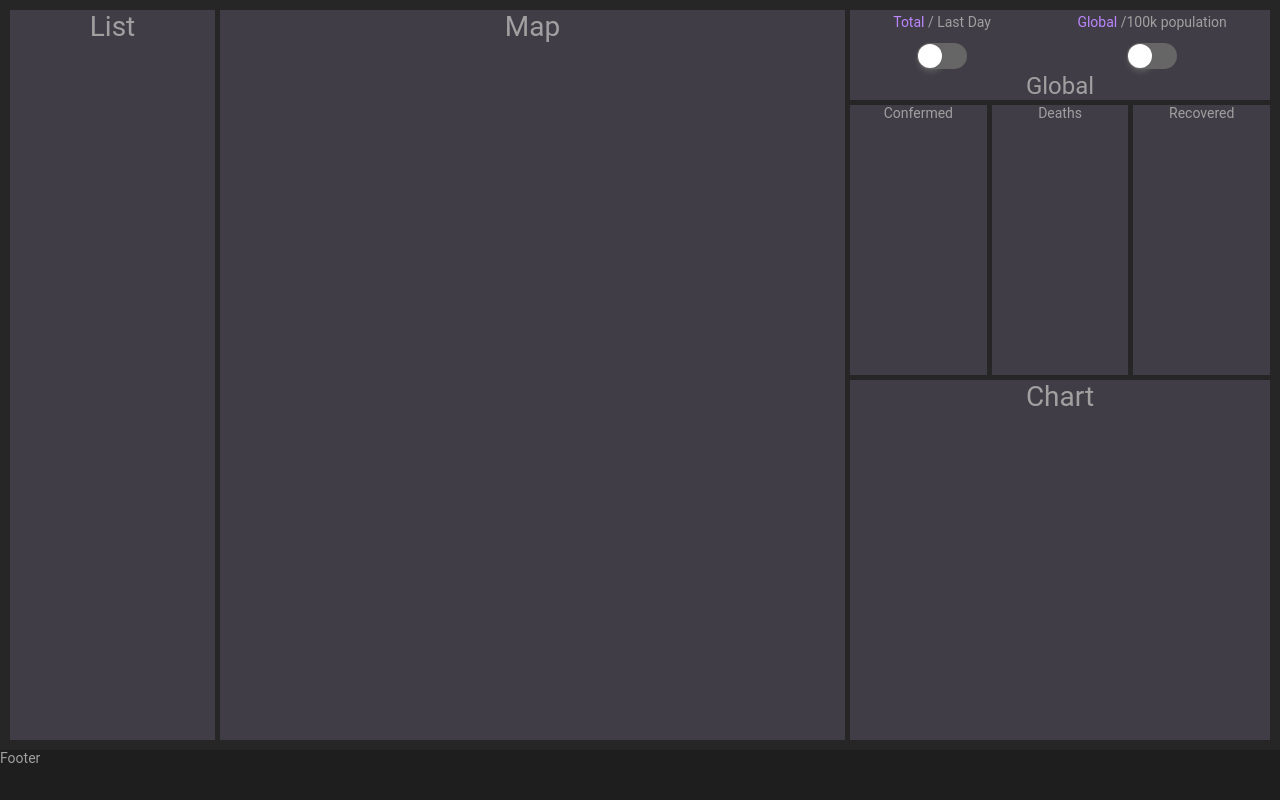
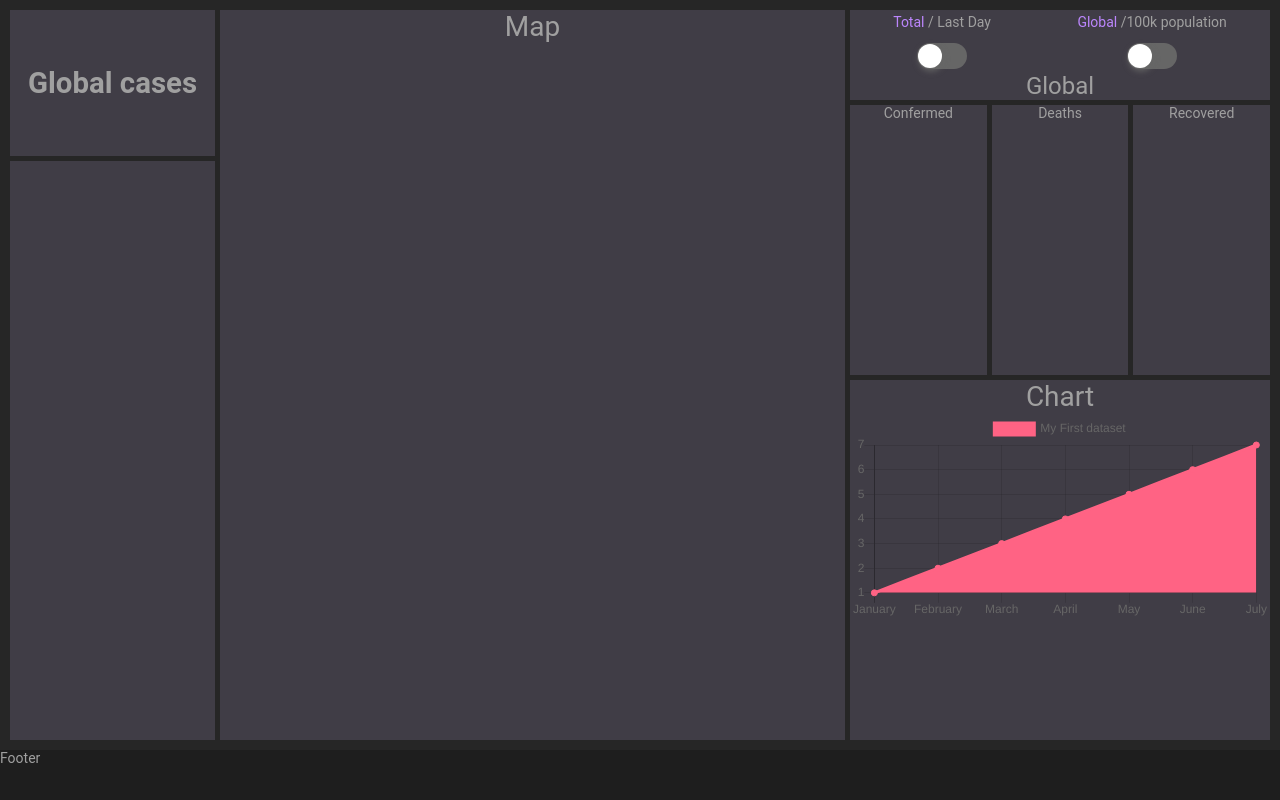
Before and after one commit to ArseniyXaoc/Covid-dashboard, a website built with webpack: page src/index.html in a window 1280 px wide. Built offline with nearby package versions, Linux system fonts and the light colour scheme; no server answers.

Commit message:
init: chart

```diff
--- a/package.json
+++ b/package.json
@@ -29,6 +29,7 @@
     "webpack-dev-server": "^3.11.0"
   },
   "devDependencies": {
+    "chart.js": "^2.9.4",
     "css-loader": "^5.0.1",
     "eslint": "^7.15.0",
     "html-webpack-plugin": "^4.5.0",
--- a/src/index.html
+++ b/src/index.html
@@ -9,13 +9,17 @@
 
 <body>
     <main>
-        <div class="left-sidebar">
-            <section class="list">List</section>
-        </div>
-        <div class="center-section">
+        <section class="left-sidebar">
+            <section class="globalCases"></section>
+            <section class="list"></section>
+        </section>
+        <section class="center-section">
             <section class="map">Map</section>
         </div>
         <div class="right-sidebar">
+
+        </section>
+        <section class="right-sidebar">
             <section class="table">
                 <div class="table__switch switch">
                     <div class="switch__work">
@@ -38,7 +42,7 @@
                 </div>
             </section>
             <section class="chart">Chart</section>
-        </div>
+        </section>
     </main>
     <footer>Footer</footer>
 </body>
--- a/src/scripts/components/app/AppComponent.js
+++ b/src/scripts/components/app/AppComponent.js
@@ -1,12 +1,19 @@
 import TableComponent from '../table/TableComponent';
+import List from './leftSidebar/list';
+import GlobalCases from './leftSidebar/globalCases';
+import ChartComponent from '../chart/chart';
 
 export default class AppComponent {
     constructor(dataService) {
         this.dataService = dataService;
         this.allCountriesData = {};
-        this.allCountriesPopData = {};
+        this.allCountriesPopulationData = {};
         this.fetchPopulationData();
         this.fetchAllData();
+        this.dataStates = ['NewConfirmed', 'NewDeaths', 'NewRecovered'];
+        this.globalCases = new GlobalCases();
+        this.list = new List();
+        this.chart = new ChartComponent();
     }
 
     // eslint-disable-next-line class-methods-use-this
@@ -17,14 +24,16 @@ export default class AppComponent {
     fetchAllData() {
         this.dataService.getAllCountriesSummaryData().then((data) => {
             this.allCountriesData = data;
+            this.globalCases.showContent(this.allCountriesData.Global, this.dataStates[0]);
+            this.list.showContent(this.allCountriesData.Countries, this.dataStates[0]);
             this.table = new TableComponent(this.allCountriesData);
         });
     }
 
     fetchPopulationData() {
         this.dataService.getAllCountriesPopulationData().then((data) => {
-            this.allCountriesPopData = data;
-            TableComponent.coutryPopulationData = this.allCountriesPopData;
+            this.allCountriesPopulationData = data;
+            TableComponent.coutryPopulationData = this.allCountriesPopulationData;
         });
     }
 }
--- /dev/null
+++ b/src/scripts/components/app/leftSidebar/elementsCreator.js
@@ -0,0 +1,24 @@
+export default class ElementsCreator {
+    static createBlock(className, parent) {
+        const block = document.createElement('div');
+        block.className = className;
+        parent.append(block);
+        return block;
+    }
+
+    static crateTextElement(elementType, className, innerHTML, parent) {
+        const element = document.createElement(elementType);
+        element.className = className;
+        element.innerHTML = innerHTML;
+        parent.append(element);
+        return element;
+    }
+
+    static crateImg(className, alt, parent) {
+        const img = document.createElement('img');
+        img.className = className;
+        img.alt = alt;
+        parent.append(img);
+        return img;
+    }
+}
--- /dev/null
+++ b/src/scripts/components/app/leftSidebar/globalCases.js
@@ -0,0 +1,26 @@
+import ElementsCreator from './elementsCreator';
+
+export default class GlobalCases {
+    constructor() {
+        this.allCountriesData = [];
+        this.globalCasesElement = document.querySelector('.globalCases');
+        this.stateSpan = undefined;
+        this.valueSpan = undefined;
+        this.createHTML();
+    }
+
+    createHTML() {
+        ElementsCreator.crateTextElement('h2', 'globalCases_header', 'Global cases', this.globalCasesElement);
+        this.valueSpan = ElementsCreator.crateTextElement('span', 'globalCases_value', '', this.globalCasesElement);
+        this.stateSpan = ElementsCreator.crateTextElement('span', 'globalCases_state', '', this.globalCasesElement);
+    }
+
+    showContent(data, state) {
+        this.allCountriesData = data;
+        const stateBody = state.split('New').join('');
+        const newCases = state;
+        const totalCases = 'Total'.concat(stateBody);
+        this.valueSpan.innerText = `${this.allCountriesData[newCases]} / ${this.allCountriesData[totalCases]}`;
+        this.stateSpan.innerText = `new ${stateBody.toLowerCase()} / total ${stateBody.toLowerCase()}`;
+    }
+}
--- /dev/null
+++ b/src/scripts/components/app/leftSidebar/list.js
@@ -0,0 +1,37 @@
+import ElementsCreator from './elementsCreator';
+
+export default class List {
+    constructor() {
+        this.countryData = [];
+        this.list = document.querySelector('.list');
+        this.countryContainers = undefined;
+    }
+
+    createHTML() {
+        ElementsCreator.crateTextElement('h2', 'list_header', 'Cases by Country', this.list);
+        return Array(this.countryData.length).fill('').map(() => {
+            const block = ElementsCreator.createBlock('item', this.list);
+            const casesSpan = ElementsCreator.crateTextElement('span', 'country_cases', '', block);
+            const nameSpan = ElementsCreator.crateTextElement('span', 'country', '', block);
+            const flagImg = ElementsCreator.crateImg('country_flag', 'flag', block);
+            return { countryFlag: flagImg, countryName: nameSpan, countryCases: casesSpan };
+        });
+    }
+
+    showContent(data, state) {
+        this.countryData = data;
+        if (this.countryContainers === undefined) {
+            this.countryContainers = this.createHTML();
+        }
+        this.dataSort(state);
+        this.countryData.forEach((element, item) => {
+            this.countryContainers[item].countryCases.innerText = `${element[state]} `;
+            this.countryContainers[item].countryName.innerText = `${element.Country} `;
+            this.countryContainers[item].countryFlag.src = `https://www.countryflags.io/${element.CountryCode}/flat/16.png`;
+        });
+    }
+
+    dataSort(state) {
+        this.countryData = this.countryData.sort((a, b) => b[state] - a[state]);
+    }
+}
--- /dev/null
+++ b/src/scripts/components/chart/chart.js
@@ -0,0 +1,39 @@
+import Chart from 'chart.js';
+import ElementCreaton from './elementCreation';
+import {
+    querySelector,
+    createElement,
+    classListContains,
+    setLastChildTextValue,
+    toggleColorCheckedElement,
+    createNewDivElement,
+    addFieldToDivElement,
+    clearData,
+} from '../table/table.htmlUtils';
+
+export default class ChartComponent {
+    constructor() {
+        this.chartWrapper = querySelector('.chart');
+        this.Canvas = ElementCreaton.createBlock('canvas', 'myChart', this.chartWrapper);
+        this.createChart();
+    }
+
+    createChart() {
+        const ctx = this.Canvas.getContext('2d');
+        const chart = new Chart(ctx, {
+            type: 'line',
+            data: {
+                labels: ['January', 'February', 'March', 'April', 'May', 'June', 'July'],
+                datasets: [{
+                    label: 'My First dataset',
+                    backgroundColor: 'rgb(255, 99, 132)',
+                    borderColor: 'rgb(255, 99, 132)',
+                    data: [1, 2, 3, 4, 5, 6, 7],
+                }],
+            },
+
+            // Configuration options go here
+            options: {},
+        });
+    }
+}
--- /dev/null
+++ b/src/scripts/components/chart/elementCreation.js
@@ -0,0 +1,8 @@
+export default class ElementCreaton {
+    static createBlock(blockType, blockClass, appendParrent) {
+        const block = document.createElement(blockType);
+        block.classList.add(blockClass);
+        appendParrent.append(block);
+        return block;
+    }
+}
--- a/src/scripts/constants/data-service.constants.js
+++ b/src/scripts/constants/data-service.constants.js
@@ -1,3 +1,4 @@
 export const COVID_API_URL = 'https://api.covid19api.com/';
 export const ALL_COUNTRIES_SUMMARY_DATA = 'summary';
 export const NO_DATA_TEXT = 'No data loaded';
+export const COVID_API_URL_COUNTRY = 'https://api.covid19api.com/total/country/';
--- /dev/null
+++ b/src/styles/globalCases.scss
@@ -0,0 +1,18 @@
+@import './valiables';
+
+.globalCases {
+    height: calc(20%);
+    display: flex;
+    flex-direction: column;
+    justify-content: center;
+
+    .globalCases_header {
+        font-size: 1.05em;
+        padding: 0.3em;
+    }
+
+    .globalCases_value {
+        font-size: 1em;
+        color: $base-violet-color;
+    }
+}
--- a/src/styles/index.scss
+++ b/src/styles/index.scss
@@ -1,4 +1,6 @@
 @import './valiables';
+@import './list.scss';
+@import './globalCases';
 
 * {
     margin: 0;
@@ -9,14 +11,14 @@
     font-family: 'Roboto';
 }
 
-.table, .chart, .map, .list {
+.table, .chart, .map, .list, .globalCases {
     background: $violet_background;
     text-align: center;
     font-size: 2rem;
     margin: 0 5px 5px 0;
 }
 
-.list, .map {
+.map {
     height: calc(100%);
 }
 
@@ -24,7 +26,6 @@
     height: calc(50% - 5px);
     margin-right: 0;
 }
-
 
 body, html {
     height: 100%;
--- /dev/null
+++ b/src/styles/list.scss
@@ -0,0 +1,28 @@
+@import './valiables';
+
+.list {
+    height: calc(80% - 5px);
+    display: flex;
+    flex-direction: column;
+    overflow: auto;
+
+    .list_header {
+        padding: 0.7em 0;
+    }
+
+    .item {
+        padding: 0.5em;
+        border-bottom: 1px solid $secondary-text-color;
+
+        .country_cases {
+            color: $base-violet-color;
+            font-weight: bold;
+        }
+
+        .country_flag {
+            display: inline-block;
+            margin-bottom: -4px;
+
+        }
+    }
+}
--- a/src/styles/valiables.scss
+++ b/src/styles/valiables.scss
@@ -8,4 +8,4 @@ $light-gray: #ababab;
 $main-text-color: #a0a0a0;
 $secondary-text-color: #777777;
 $black: #000000;
-$white: #white;
+$white: #ffffff;
```
Also changed, not shown: 1 other file.
